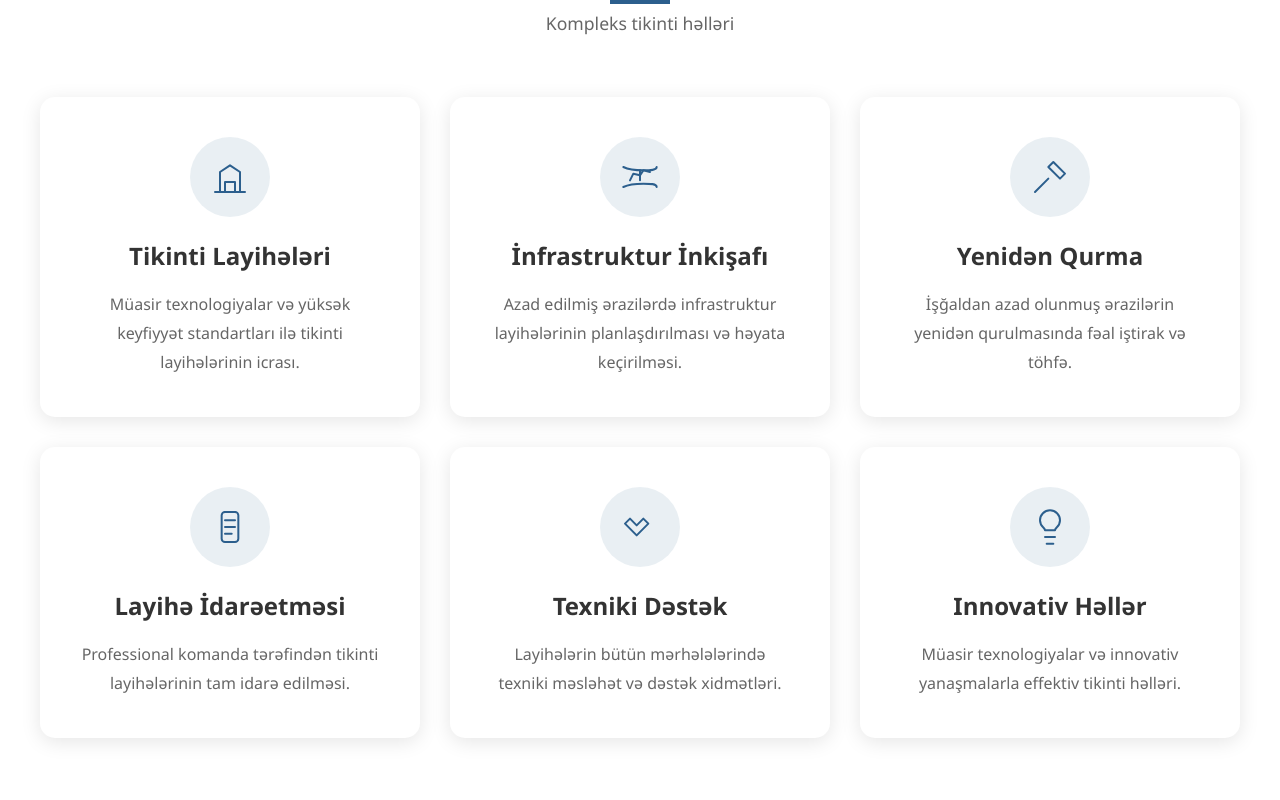
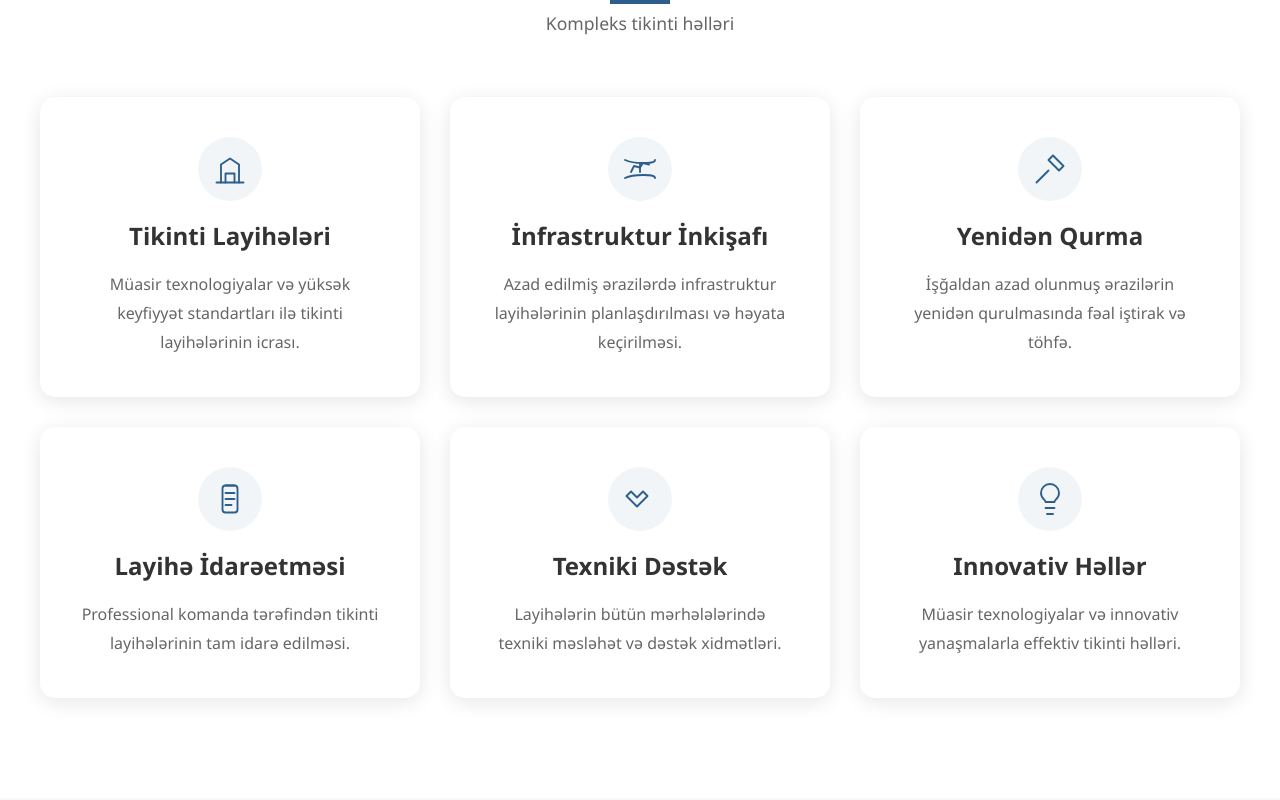
Before and after one commit to Sturvi/ick, a plain HTML site: page index.html in a window 1280 px wide. Shown: the part 1640-2440 px from the top of the page. Drawn offline with Linux system fonts and the light colour scheme.

Commit message:
style(ui): refine thin SVG icons; switch gallery to local themed images with captions

```diff
--- a/assets/css/site.css
+++ b/assets/css/site.css
@@ -267,18 +267,19 @@ section {
 }
 
 .service-icon {
-  font-size: 3.5rem;
-  margin-bottom: 20px;
+  margin-bottom: 16px;
   color: #2c5f8d;
-  width: 80px;
-  height: 80px;
-  margin: 0 auto 20px;
+  width: 64px;
+  height: 64px;
+  margin: 0 auto 16px;
   display: flex;
   align-items: center;
   justify-content: center;
-  background: rgba(44, 95, 141, 0.1);
+  background: rgba(44, 95, 141, 0.06);
   border-radius: 50%;
 }
+
+.service-icon svg { width: 36px; height: 36px; stroke: #2c5f8d; }
 
 .service-card h3 {
   font-size: 1.5rem;
--- a/index.html
+++ b/index.html
@@ -74,7 +74,7 @@
       <div class="services-grid">
         <div class="service-card">
           <div class="service-icon">
-            <svg xmlns="http://www.w3.org/2000/svg" width="40" height="40" viewBox="0 0 24 24" fill="none" stroke="#2c5f8d" stroke-width="1.2" stroke-linecap="round" stroke-linejoin="round" aria-hidden="true">
+            <svg xmlns="http://www.w3.org/2000/svg" viewBox="0 0 24 24" fill="none" stroke="currentColor" stroke-width="1.25" stroke-linecap="round" stroke-linejoin="round" aria-hidden="true">
               <path d="M3 21h18"/>
               <path d="M6 21V9l6-4 6 4v12"/>
               <path d="M9 21v-6h6v6"/>
@@ -85,7 +85,7 @@
         </div>
         <div class="service-card">
           <div class="service-icon">
-            <svg xmlns="http://www.w3.org/2000/svg" width="40" height="40" viewBox="0 0 24 24" fill="none" stroke="#2c5f8d" stroke-width="1.2" stroke-linecap="round" stroke-linejoin="round" aria-hidden="true">
+            <svg xmlns="http://www.w3.org/2000/svg" viewBox="0 0 24 24" fill="none" stroke="currentColor" stroke-width="1.25" stroke-linecap="round" stroke-linejoin="round" aria-hidden="true">
               <path d="M2 18c4-2 8-2 12-2s8 0 8 2"/>
               <path d="M2 6c4 2 8 2 12 2s8 0 8-2"/>
               <path d="M12 8v6"/>
@@ -97,7 +97,7 @@
         </div>
         <div class="service-card">
           <div class="service-icon">
-            <svg xmlns="http://www.w3.org/2000/svg" width="40" height="40" viewBox="0 0 24 24" fill="none" stroke="#2c5f8d" stroke-width="1.2" stroke-linecap="round" stroke-linejoin="round" aria-hidden="true">
+            <svg xmlns="http://www.w3.org/2000/svg" viewBox="0 0 24 24" fill="none" stroke="currentColor" stroke-width="1.25" stroke-linecap="round" stroke-linejoin="round" aria-hidden="true">
               <path d="M3 21l8-8"/>
               <path d="M14 3l7 7-3 3-7-7 3-3z"/>
             </svg>
@@ -107,7 +107,7 @@
         </div>
         <div class="service-card">
           <div class="service-icon">
-            <svg xmlns="http://www.w3.org/2000/svg" width="40" height="40" viewBox="0 0 24 24" fill="none" stroke="#2c5f8d" stroke-width="1.2" stroke-linecap="round" stroke-linejoin="round" aria-hidden="true">
+            <svg xmlns="http://www.w3.org/2000/svg" viewBox="0 0 24 24" fill="none" stroke="currentColor" stroke-width="1.25" stroke-linecap="round" stroke-linejoin="round" aria-hidden="true">
               <rect x="7" y="3" width="10" height="18" rx="2"/>
               <path d="M9 8h6"/>
               <path d="M9 12h6"/>
@@ -120,7 +120,7 @@
         </div>
         <div class="service-card">
           <div class="service-icon">
-            <svg xmlns="http://www.w3.org/2000/svg" width="40" height="40" viewBox="0 0 24 24" fill="none" stroke="#2c5f8d" stroke-width="1.2" stroke-linecap="round" stroke-linejoin="round" aria-hidden="true">
+            <svg xmlns="http://www.w3.org/2000/svg" viewBox="0 0 24 24" fill="none" stroke="currentColor" stroke-width="1.25" stroke-linecap="round" stroke-linejoin="round" aria-hidden="true">
               <path d="M3 10l3-3 4 4 4-4 3 3-7 7-7-7z"/>
             </svg>
           </div>
@@ -129,7 +129,7 @@
         </div>
         <div class="service-card">
           <div class="service-icon">
-            <svg xmlns="http://www.w3.org/2000/svg" width="40" height="40" viewBox="0 0 24 24" fill="none" stroke="#2c5f8d" stroke-width="1.2" stroke-linecap="round" stroke-linejoin="round" aria-hidden="true">
+            <svg xmlns="http://www.w3.org/2000/svg" viewBox="0 0 24 24" fill="none" stroke="currentColor" stroke-width="1.25" stroke-linecap="round" stroke-linejoin="round" aria-hidden="true">
               <path d="M12 2a6 6 0 0 0-6 6c0 2.2 1 3.4 2 4.3 1 1 1 1.7 1 1.7h6s0-.7 1-1.7c1-.9 2-2.1 2-4.3a6 6 0 0 0-6-6z"/>
               <path d="M9 18h6"/>
               <path d="M10 22h4"/>
@@ -150,27 +150,27 @@
       </div>
       <div class="gallery-grid">
         <figure>
-          <img class="gallery-item" src="https://source.unsplash.com/800x600/?construction,bridge&sig=1" alt="Körpü tikintisi" loading="lazy">
+          <img class="gallery-item" src="assets/img/gallery/g1.svg" alt="Körpü tikintisi" loading="lazy">
           <figcaption>Körpü tikintisi</figcaption>
         </figure>
         <figure>
-          <img class="gallery-item" src="https://source.unsplash.com/800x600/?construction,road&sig=2" alt="Yol infrastrukturu" loading="lazy">
+          <img class="gallery-item" src="assets/img/gallery/g2.svg" alt="Yol infrastrukturu" loading="lazy">
           <figcaption>Yol infrastrukturu</figcaption>
         </figure>
         <figure>
-          <img class="gallery-item" src="https://source.unsplash.com/800x600/?construction,industrial&sig=3" alt="Sənaye obyektləri" loading="lazy">
+          <img class="gallery-item" src="assets/img/gallery/g3.svg" alt="Sənaye obyektləri" loading="lazy">
           <figcaption>Sənaye obyektləri</figcaption>
         </figure>
         <figure>
-          <img class="gallery-item" src="https://source.unsplash.com/800x600/?construction,housing&sig=4" alt="Mülki tikinti" loading="lazy">
+          <img class="gallery-item" src="assets/img/gallery/g4.svg" alt="Mülki tikinti" loading="lazy">
           <figcaption>Mülki tikinti</figcaption>
         </figure>
         <figure>
-          <img class="gallery-item" src="https://source.unsplash.com/800x600/?construction,site&sig=5" alt="Tikinti sahəsi" loading="lazy">
+          <img class="gallery-item" src="assets/img/gallery/g5.svg" alt="Tikinti sahəsi" loading="lazy">
           <figcaption>Tikinti sahəsi</figcaption>
         </figure>
         <figure>
-          <img class="gallery-item" src="https://source.unsplash.com/800x600/?construction,engineering&sig=6" alt="Mühəndis şəbəkələri" loading="lazy">
+          <img class="gallery-item" src="assets/img/gallery/g6.svg" alt="Mühəndis şəbəkələri" loading="lazy">
           <figcaption>Mühəndis şəbəkələri</figcaption>
         </figure>
       </div>
```
Also changed, not shown: assets/img/gallery/g1.svg (added), assets/img/gallery/g2.svg (added), assets/img/gallery/g3.svg (added), assets/img/gallery/g4.svg (added), assets/img/gallery/g5.svg (added), assets/img/gallery/g6.svg (added).
